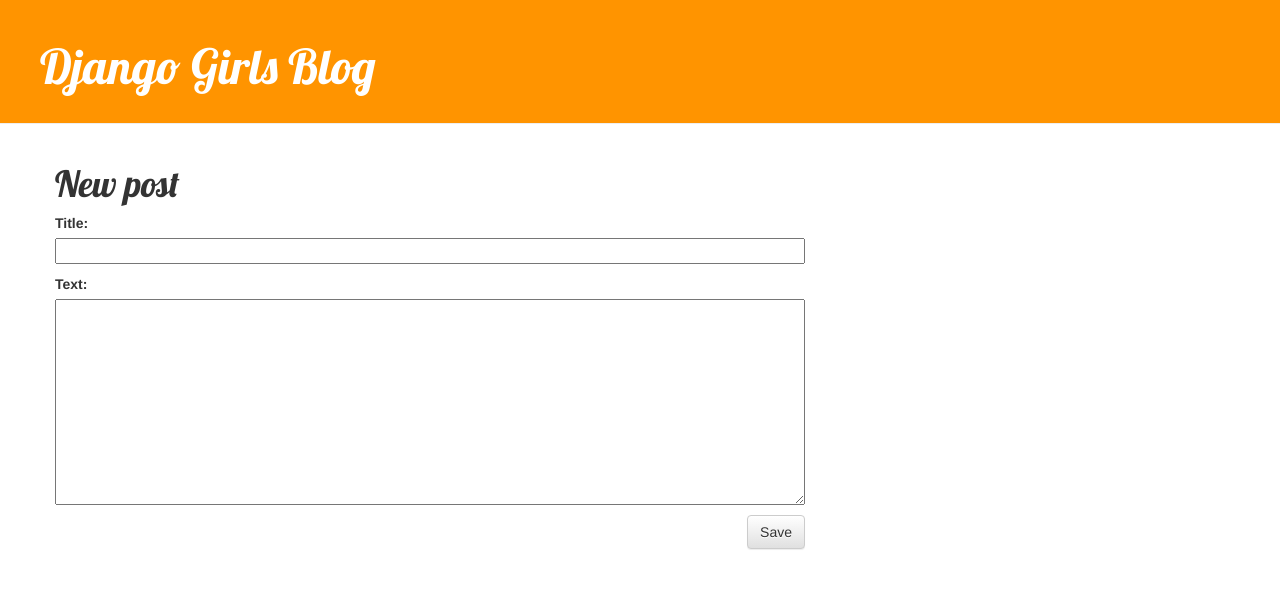
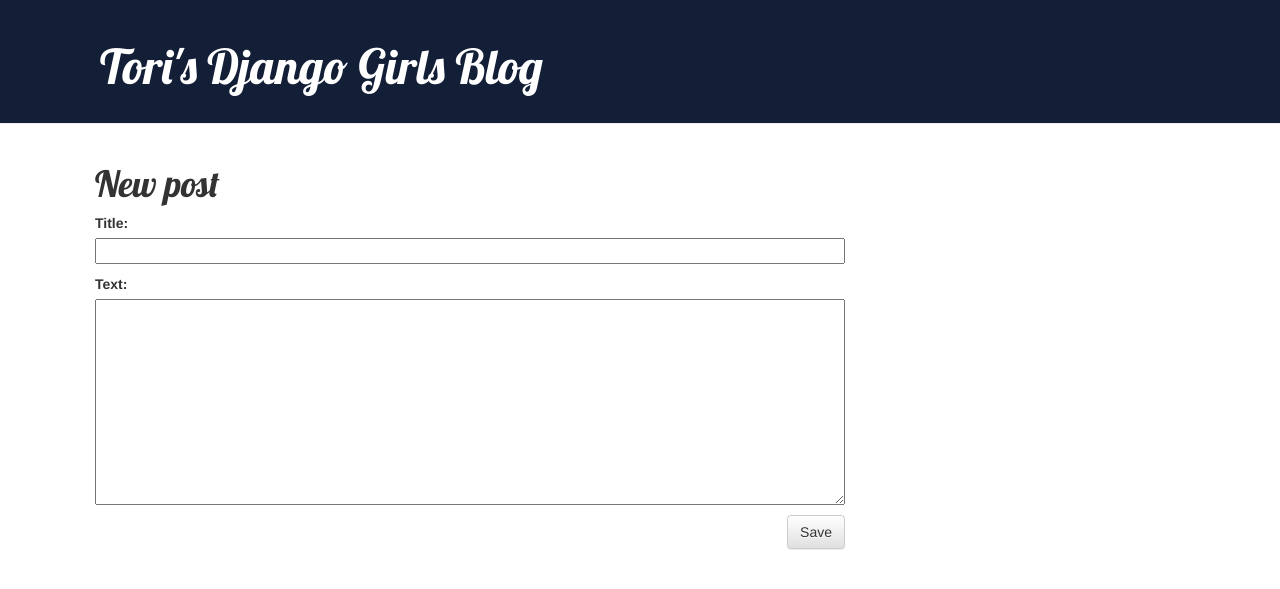
Before and after one commit to tori-d/my-first-blog, a Django app: page /post/new/ in a window 1280 px wide. Shown: the top 589 px of the page. Run offline with Django 3.2, Linux system fonts and the light colour scheme; some libraries are stand-ins or nearby versions.

Commit message:
Added css.

```diff
--- a/blog/static/css/blog.css
+++ b/blog/static/css/blog.css
@@ -4,9 +4,9 @@
 }
 
 .page-header {
-    background-color: #ff9400;
+    background-color: #131e37;
     margin-top: 0;
-    padding: 20px 20px 20px 40px;
+    padding: 20px 60px 20px 100px;
 }
 
 .page-header h1, .page-header h1 a, .page-header h1 a:visited, .page-header h1 a:active {
@@ -16,7 +16,7 @@
 }
 
 .content {
-    margin-left: 40px;
+    margin-left: 80px;
 }
 
 h1, h2, h3, h4 {
@@ -49,4 +49,5 @@
 
 .post h1 a, .post h1 a:visited {
     color: #000000;
+    background-color: #d4d4d4;
 }
--- a/blog/templates/blog/base.html
+++ b/blog/templates/blog/base.html
@@ -13,7 +13,7 @@
         {% if user.is_authenticated %}
             <a href="{% url "post_new" %}" class="top-menu"><span class="glyphicon glyphicon-plus"></span></a>
         {% endif %}
-        <h1><a href="/">Django Girls Blog</a></h1>
+        <h1><a href="/">Tori's Django Girls Blog</a></h1>
     </div>
     <div class="content container">
         <div class="row">
--- a/blog/views.py
+++ b/blog/views.py
@@ -4,7 +4,7 @@
 from .forms import PostForm
 
 def post_list(request):
-	posts = Post.objects.filter(published_date__lte=timezone.now()).order_by('published_date')
+	posts = Post.objects.filter(published_date__lte=timezone.now()).order_by('-published_date')
 	return render(request, 'blog/post_list.html', {'posts':	posts})
 
 def post_detail(request, pk):
```
